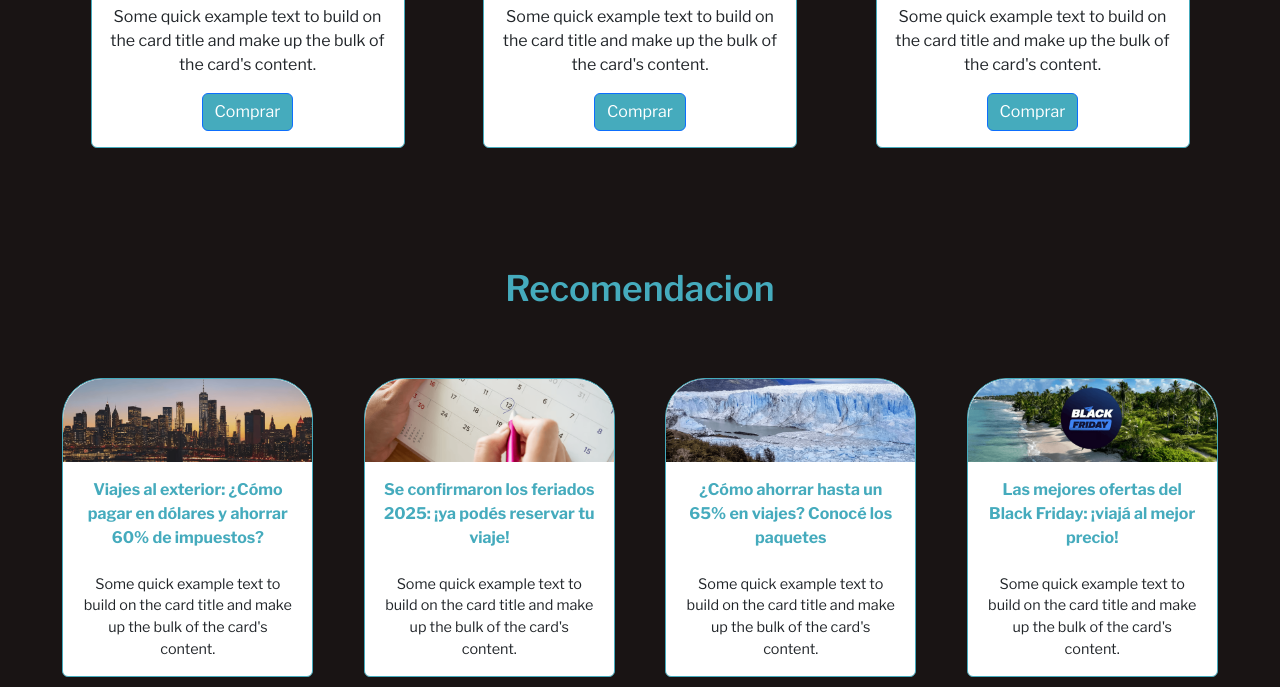
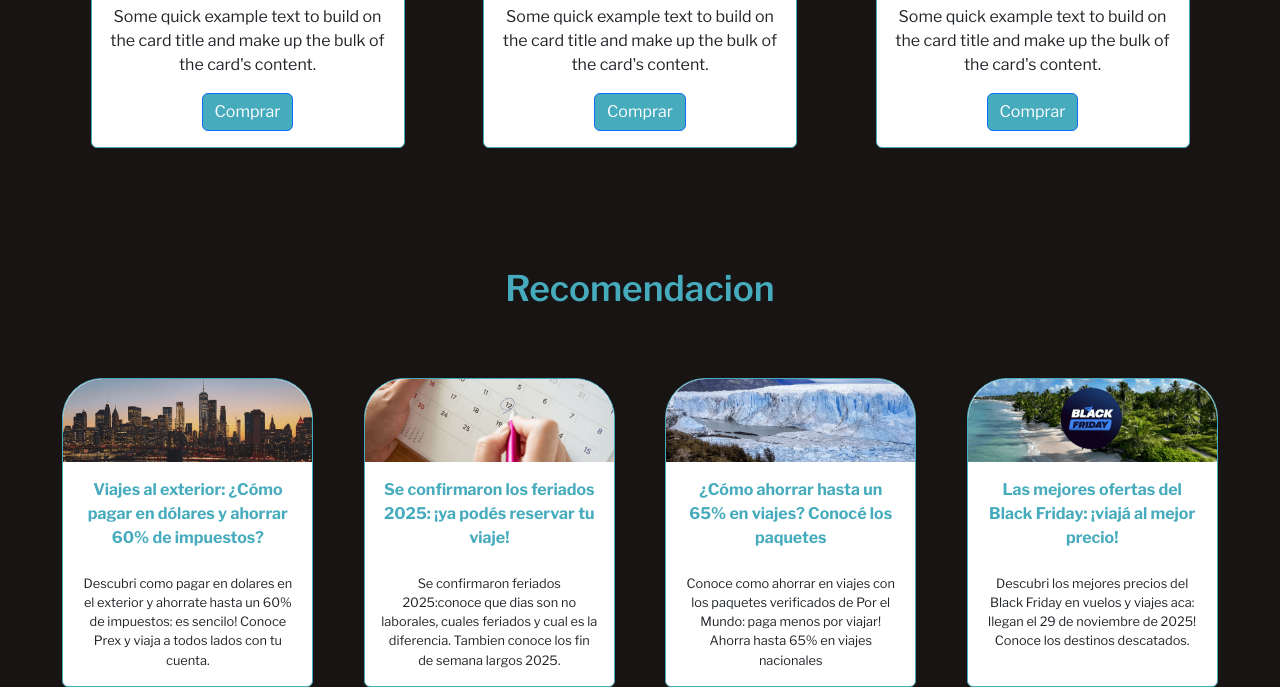
Before and after one commit to EricWeb-Coder/Por-el-mundo, a website: page index.html in a window 1280 px wide. Shown: the part 2136-2823 px from the top of the page. Drawn offline with nearby package versions, Linux system fonts and the light colour scheme.

Commit message:
creo caja

```diff
--- a/assets/scss/_base.scss
+++ b/assets/scss/_base.scss
@@ -19,3 +19,9 @@ $thirdFont:arial;
 body{
     background-color: $secondaryColor;
 }
+
+.fondo{
+    background-color: $mainColor;
+    width: 100%;
+    display: block;
+}
--- a/assets/scss/_recomendacion.scss
+++ b/assets/scss/_recomendacion.scss
@@ -1,5 +1,5 @@
 .recomendacion{
-    @extend.vuelos
+    @extend.vuelos;
 }
 .reco{
     width: 20%;
@@ -17,7 +17,7 @@
         font-family: $mainFont;
     }
     &__text{
-        font-size: 0.9em;
+        font-size: 0.8em;
         font-family: $mainFont;
     }
 }
--- a/index.html
+++ b/index.html
@@ -150,48 +150,39 @@
                     <img src="./assets/img/reco-uno.png" class="card-img-top" alt="viaje a lima">
                     <div class="card-body text-center">
                       <p class=" reco__title card-title text-center ">Viajes al exterior: ¿Cómo pagar en dólares y ahorrar 60% de impuestos?</p>
-                      <p class="reco__text card-text text-center mt-4">Some quick example text to build on the card title and make up the bulk of the card's content.</p>
+                      <p class="reco__text card-text text-center mt-4">Descubri como pagar en dolares en el exterior y ahorrate hasta un 60% de impuestos: es sencilo! Conoce Prex y viaja a todos lados con tu cuenta.</p>
                     </div>
                 </article>
                 <article class="reco card">
                     <img src="./assets/img/reco-dos.png" class="card-img-top" alt="viaje a lima">
                     <div class="card-body text-center">
                       <p class="reco__title card-title text-center">Se confirmaron los feriados 2025: ¡ya podés reservar tu viaje!</p>
-                      <p class="reco__text card-text text-center mt-4">Some quick example text to build on the card title and make up the bulk of the card's content.</p>
+                      <p class="reco__text card-text text-center mt-4">Se confirmaron feriados 2025:conoce que dias son no laborales, cuales feriados y cual es la diferencia. Tambien conoce los fin de semana largos 2025.</p>
                     </div>
                 </article>
                 <article class=" reco card">
                     <img src="./assets/img/reco-tres.png" class="card-img-top" alt="viaje a lima">
                     <div class="card-body text-center">
                       <p class=" reco__title card-title text-center">¿Cómo ahorrar hasta un 65% en viajes? Conocé los paquetes</p>
-                      <p class="reco__text card-text text-center mt-4">Some quick example text to build on the card title and make up the bulk of the card's content.</p>
+                      <p class="reco__text card-text text-center mt-4">Conoce como ahorrar en viajes con los paquetes verificados de Por el Mundo: paga menos por viajar! Ahorra hasta 65% en viajes nacionales</p>
                     </div>
                 </article>
                 <article class="card reco">
                     <img src="./assets/img/reco-cuatro.png" class="card-img-top" alt="viaje a lima">
                     <div class="card-body text-center">
                       <p class=" reco__title card-title text-center">Las mejores ofertas del Black Friday: ¡viajá al mejor precio!</p>
-                      <p class=" reco__text card-text text-center mt-4">Some quick example text to build on the card title and make up the bulk of the card's content.</p>
+                      <p class=" reco__text card-text text-center mt-4">Descubri los mejores precios del Black Friday en vuelos y viajes aca: llegan el 29 de noviembre de 2025! Conoce los destinos descatados.</p>
                     </div>
                 </article>
             </div>
         </section>
+
       </main>
+      <section class="container-fluid">
+        <div class="fondo">
 
-
-
-
-
-
-
-
-
-
-
-
-
-
-
+        </div>
+    </section>
 
 
     <script src="https://cdn.jsdelivr.net/npm/bootstrap@5.3.3/dist/js/bootstrap.bundle.min.js"></script>
```
Also changed, not shown: assets/css/main.css.
